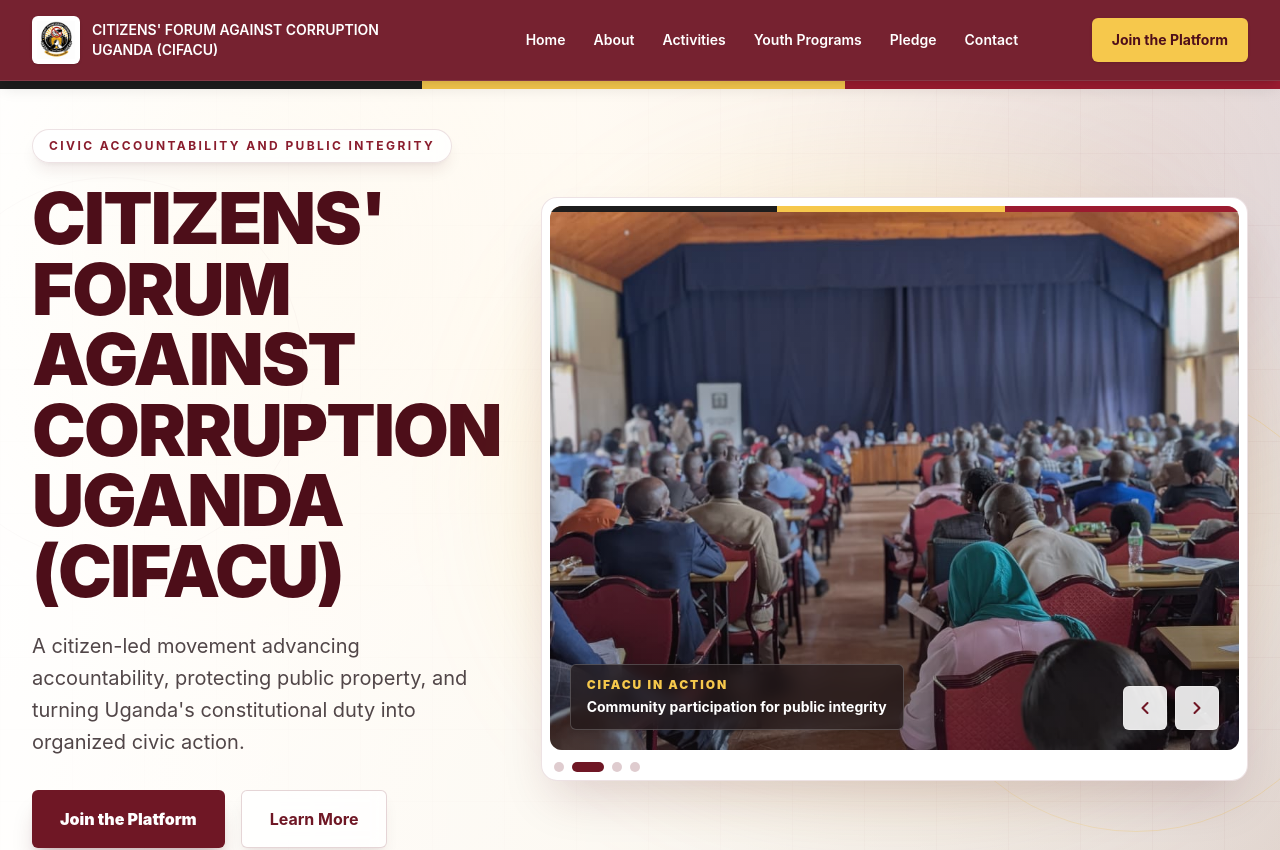
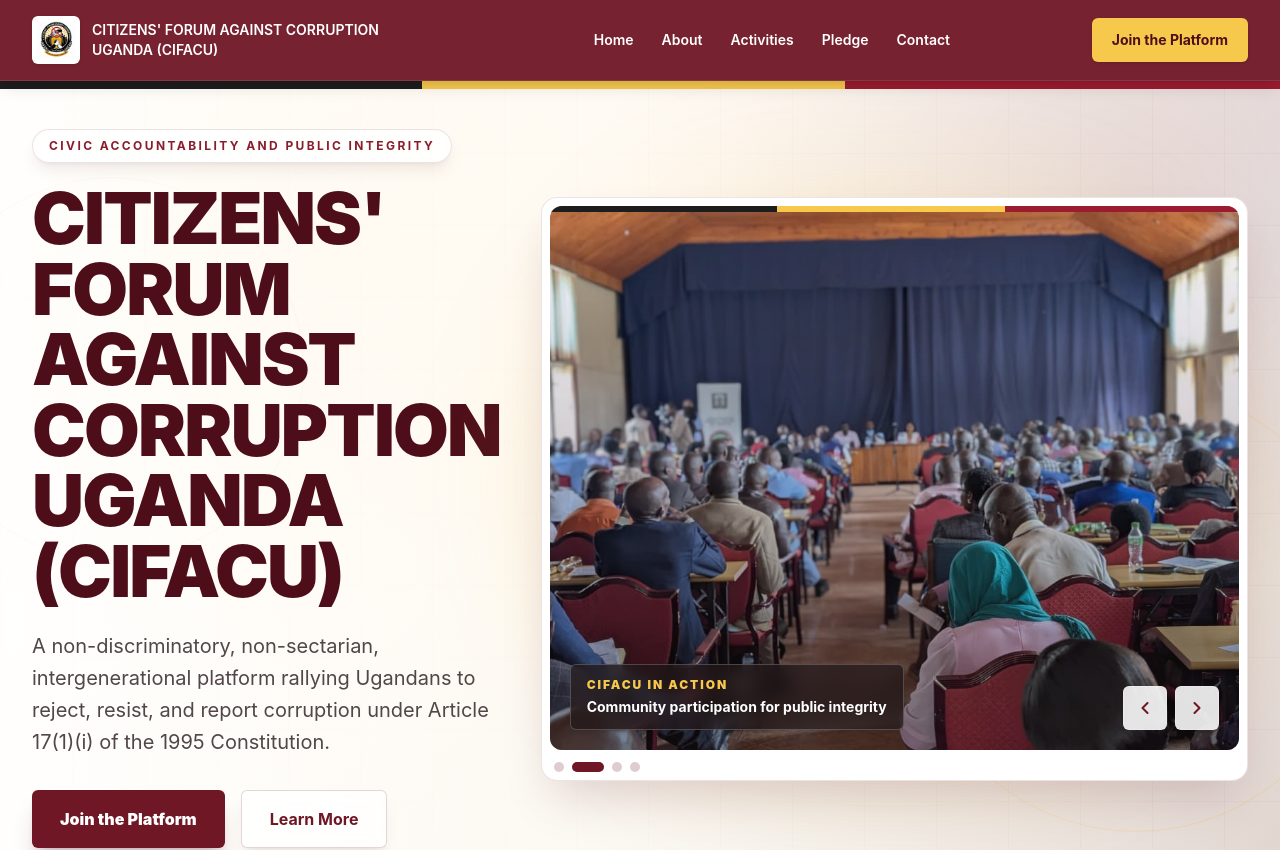
Before and after one commit to Richard-tec/cifacu-website, a Next.js app: page / in a window 1280 px wide. Shown: the top 850 px of the page. Built offline with nearby package versions, Linux system fonts and the light colour scheme.

Commit message:
Backup before pictures change

```diff
--- a/src/app/about/page.tsx
+++ b/src/app/about/page.tsx
@@ -11,6 +11,8 @@
   "Students",
   "Public and private sector professionals",
   "Local leaders",
+  "Religious leaders",
+  "Cultural leaders",
   "Business community",
   "Anti-corruption agencies and organizations",
   "Patriotic citizens across Uganda",
--- a/src/app/activities/page.tsx
+++ b/src/app/activities/page.tsx
@@ -4,7 +4,7 @@
 const activities = [
   {
     category: "Workshop",
-    title: "Community Accountability Workshop",
+    title: "Community Workshops/ Barazas",
     date: "24 May 2026",
     location: "Kampala Civic Centre",
     description:
--- a/src/app/admin/dashboard/page.tsx
+++ b/src/app/admin/dashboard/page.tsx
@@ -37,7 +37,7 @@
 
 const events = [
   { title: "Youth Integrity Training", type: "Youth Training", date: "24 May" },
-  { title: "Community Accountability Workshop", type: "Workshop", date: "29 May" },
+  { title: "Community Workshops/ Barazas", type: "Workshop", date: "29 May" },
   { title: "District Coordinators Meeting", type: "Meeting", date: "02 Jun" },
 ];
 
--- a/src/app/page.tsx
+++ b/src/app/page.tsx
@@ -52,7 +52,7 @@
   },
   {
     quote:
-      "The movement gives young people a disciplined way to reject bribery and demand honest service delivery.",
+      "The forum gives young people a disciplined way to reject bribery and demand honest service delivery.",
     author: "Sarah K.",
     location: "Mbarara",
   },
@@ -95,9 +95,9 @@
               CITIZENS&apos; FORUM AGAINST CORRUPTION UGANDA (CIFACU)
             </h1>
             <p className="mt-6 max-w-2xl text-lg leading-8 text-[#514648] sm:text-xl">
-              A citizen-led movement advancing accountability, protecting public
-              property, and turning Uganda&apos;s constitutional duty into
-              organized civic action.
+              A non-discriminatory, non-sectarian, intergenerational platform
+              rallying Ugandans to reject, resist, and report corruption under
+              Article 17(1)(i) of the 1995 Constitution.
             </p>
             <div className="mt-8 flex flex-col gap-4 sm:flex-row">
               <a
--- a/src/components/Navbar.tsx
+++ b/src/components/Navbar.tsx
@@ -9,7 +9,6 @@
   { label: "Home", href: "/" },
   { label: "About", href: "/about" },
   { label: "Activities", href: "/activities" },
-  { label: "Youth Programs", href: "/activities" },
   { label: "Pledge", href: "/pledge" },
   { label: "Contact", href: "/#contact" },
 ];
```
